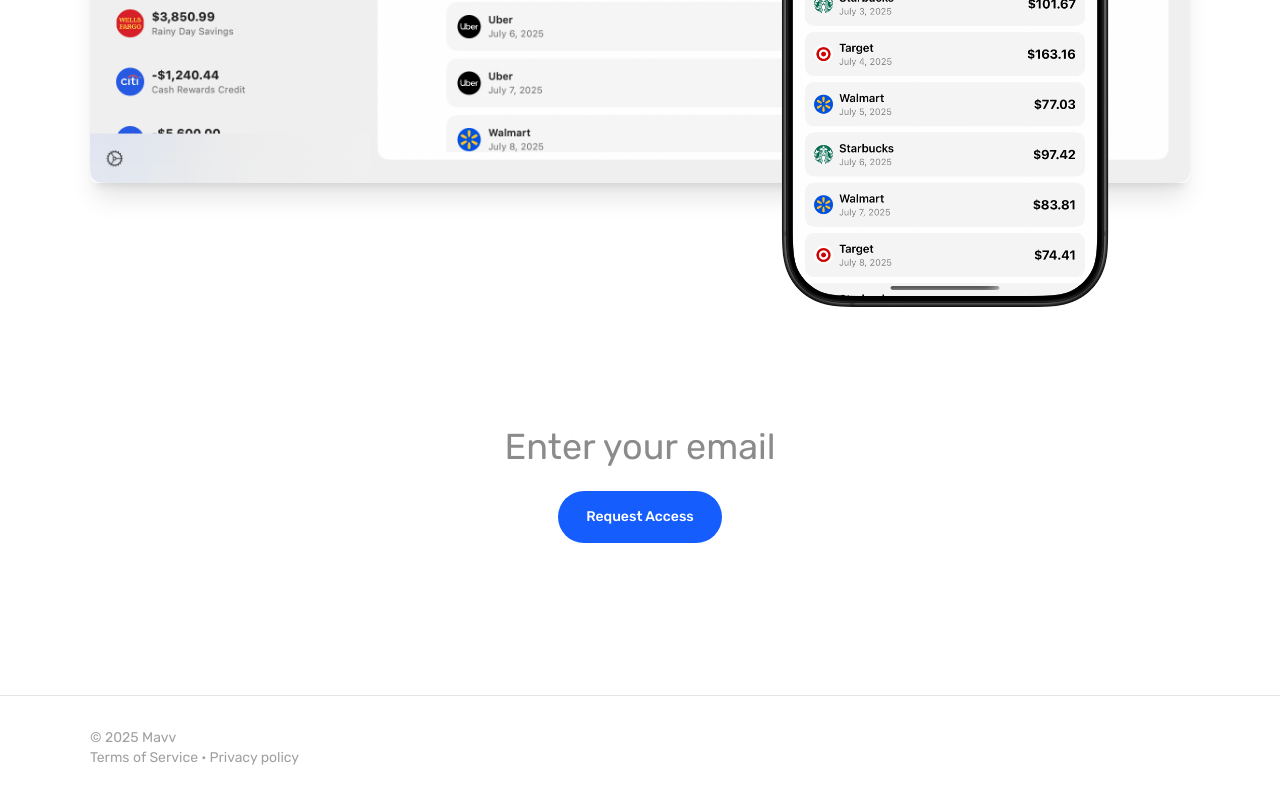
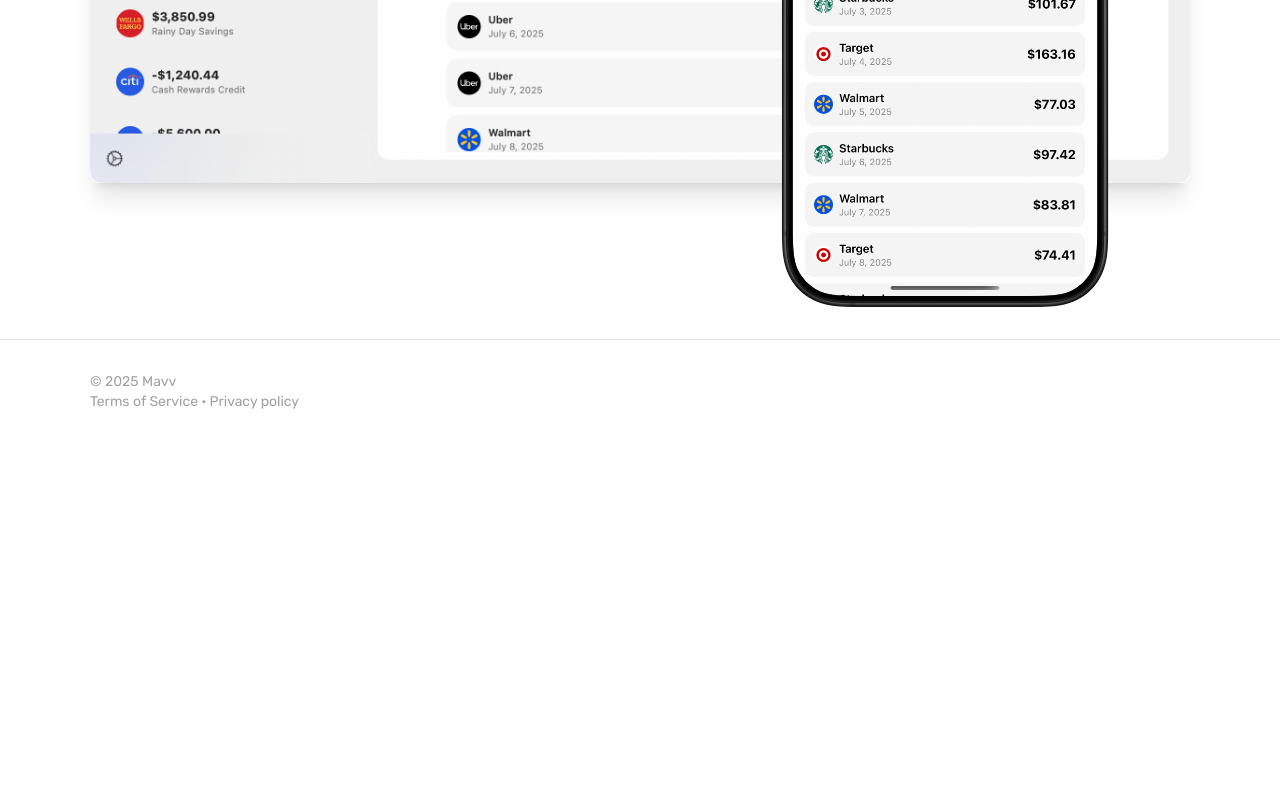
Before and after one commit to grayscale-dev/mavv-site, a Next.js app: page / in a window 1280 px wide. Shown: the part 1083-1883 px from the top of the page. After the commit the page ends 1527 px from the top, so only its background shows below. Built offline with nearby package versions, Linux system fonts and the light colour scheme.

Commit message:
add upload

```diff
--- a/app/layout.js
+++ b/app/layout.js
@@ -30,9 +30,14 @@ export default function RootLayout({ children }) {
                 <Link href="/about">
                   <p className="text-sm">About</p>
                 </Link>
-                <button className="bg-neutral-200 px-5 py-2 rounded-full text-sm hover:bg-neutral-100 cursor-pointer dark:bg-neutral-900 dark:hover:bg-neutral-800">
-                  Request Access
-                </button>
+                <Link
+                  href="https://cdn.forms-content-1.sg-form.com/416bb6c7-7ee6-11f0-9db3-c21596751a73"
+                  target="_blank"
+                >
+                  <button className="bg-neutral-200 px-5 py-2 rounded-full text-sm hover:bg-neutral-100 cursor-pointer dark:bg-neutral-900 dark:hover:bg-neutral-800">
+                    Request Access
+                  </button>
+                </Link>
               </div>
             </header>
 
--- a/app/page.js
+++ b/app/page.js
@@ -28,9 +28,14 @@ export default function Home() {
             About
           </button>
         </Link>
-        <button className="bg-blue-600 px-7 py-4 rounded-full w-fit text-white mb-20 hover:bg-blue-500 text-sm cursor-pointer dark:bg-blue-800 dark:hover:bg-blue-700">
-          Request Access
-        </button>
+        <Link
+          href="https://cdn.forms-content-1.sg-form.com/416bb6c7-7ee6-11f0-9db3-c21596751a73"
+          target="_blank"
+        >
+          <button className="bg-blue-600 px-7 py-4 rounded-full w-fit text-white mb-20 hover:bg-blue-500 text-sm cursor-pointer dark:bg-blue-800 dark:hover:bg-blue-700">
+            Request Access
+          </button>
+        </Link>
       </div>
 
       <div className="relative dark:hidden">
@@ -122,17 +127,6 @@ export default function Home() {
           />
         </div>
       </div>
-
-      <div className="flex items-center justify-center flex-col mt-30">
-        <input
-          type="email"
-          placeholder="Enter your email"
-          className="outline-none text-2xl sm:text-4xl font-normal mb-6 text-center w-full overflow-wrap"
-        />
-        <button className="bg-blue-600 px-7 py-4 rounded-full w-fit text-white mb-20 sm:mb-30 hover:bg-blue-500 text-sm cursor-pointer dark:bg-blue-800 dark:hover:bg-blue-700">
-          Request Access
-        </button>
-      </div>
     </div>
   );
 }
```
